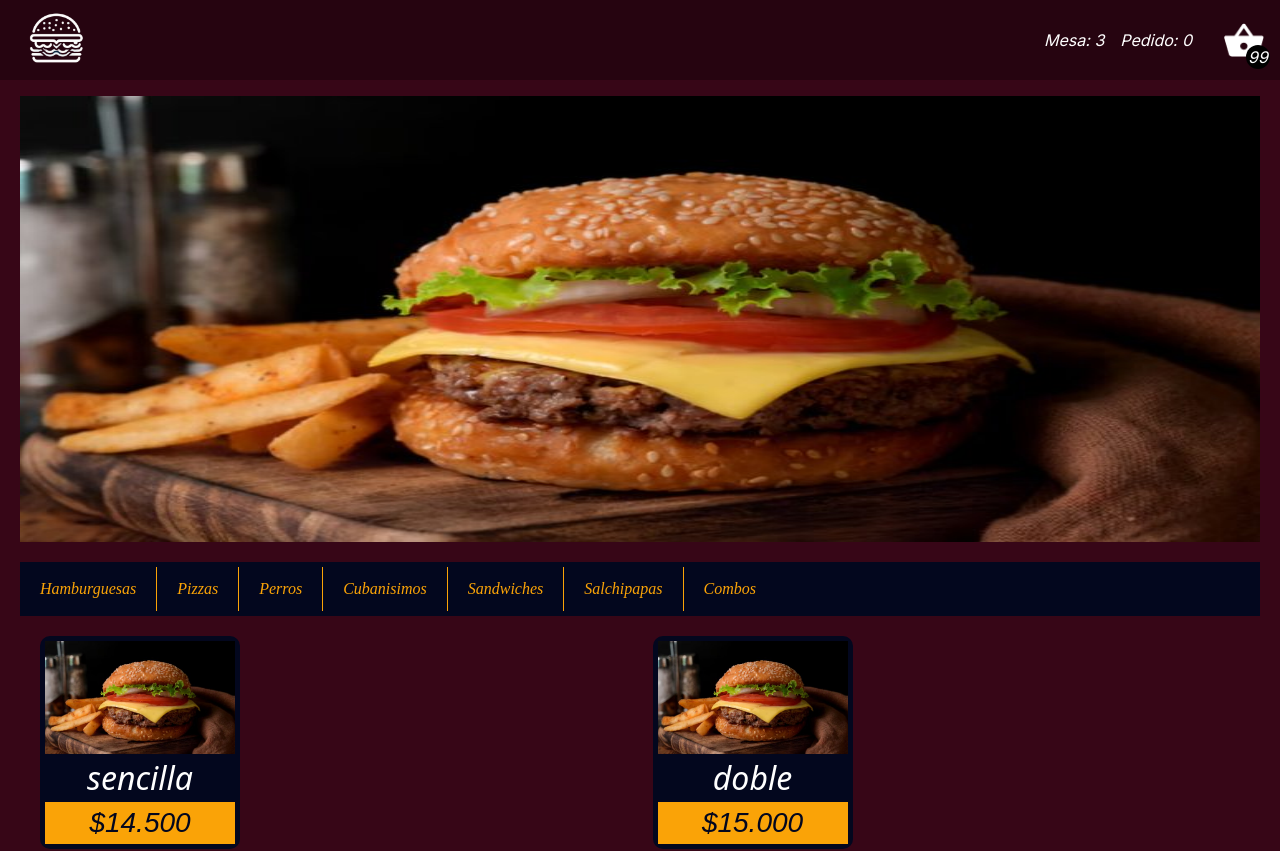
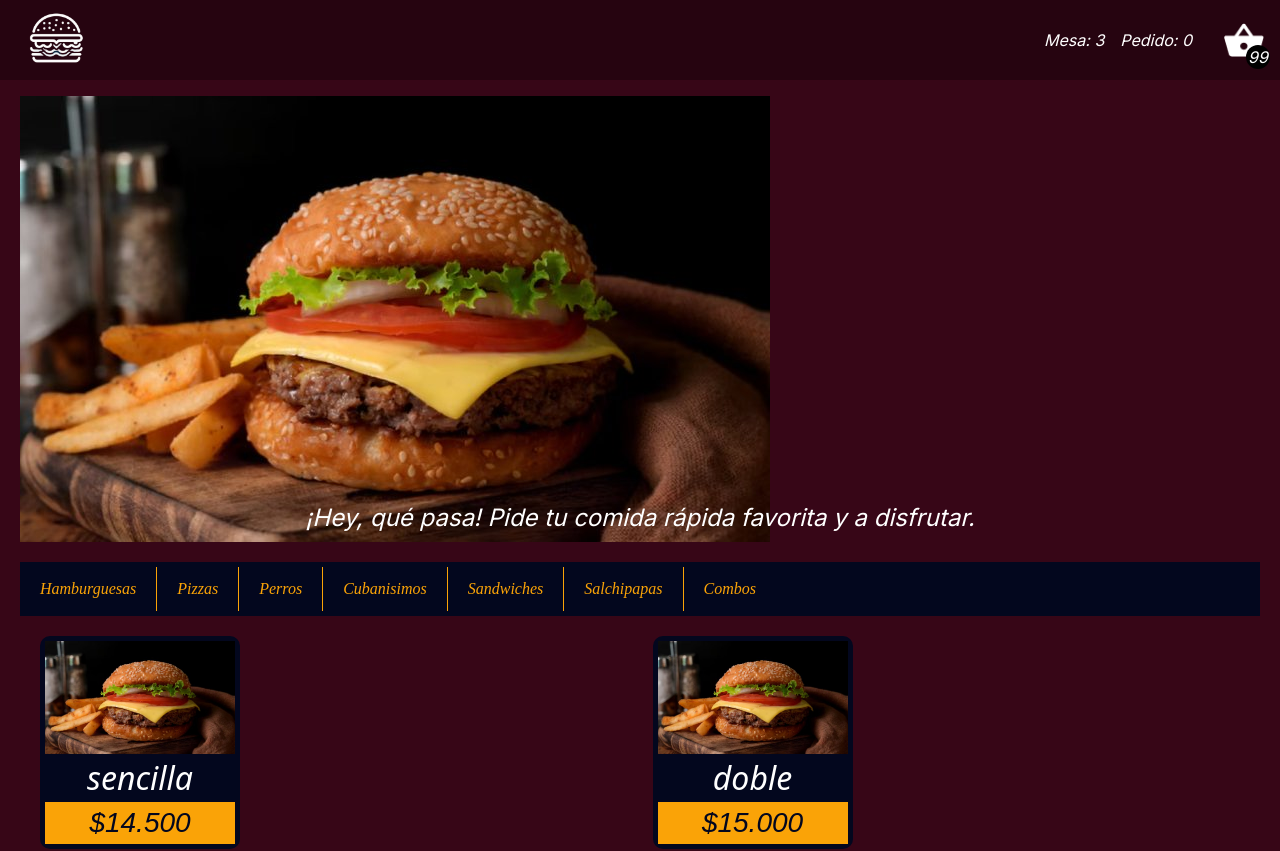
Before and after one commit to DaniRico987/Restaurant-Management, a Next.js app in the folder app/: page / in a window 1280 px wide. Shown: the top 851 px of the page. Built offline with nearby package versions, Linux system fonts and the light colour scheme; a web font is replaced by a local one.

Commit message:
added text in main image

```diff
--- a/app/src/app/page.tsx
+++ b/app/src/app/page.tsx
@@ -4,7 +4,13 @@ import ContainerProduct from "./components/containerProduct/containerProduct";
 export default function HomePage() {
   return (
     <div className="p-5 pt-24 flex flex-col flex-wrap justify-center align-middle gap-5">
-      <img src="/img/hamburgerMain.jpg" alt="Hamburger Icon" />
+      <div className="relative">
+        <img src="/img/hamburgerMain.jpg" alt="Hamburger Icon" />
+        <p className="absolute bottom-0 w-full text-center text-white p-2 text-2xl">
+          ¡Hey, qué pasa! Pide tu comida rápida favorita y a disfrutar.
+        </p>
+      </div>
+
       <CarruselCategories />
       <ContainerProduct category="Hamburguesas" />
     </div>
```
